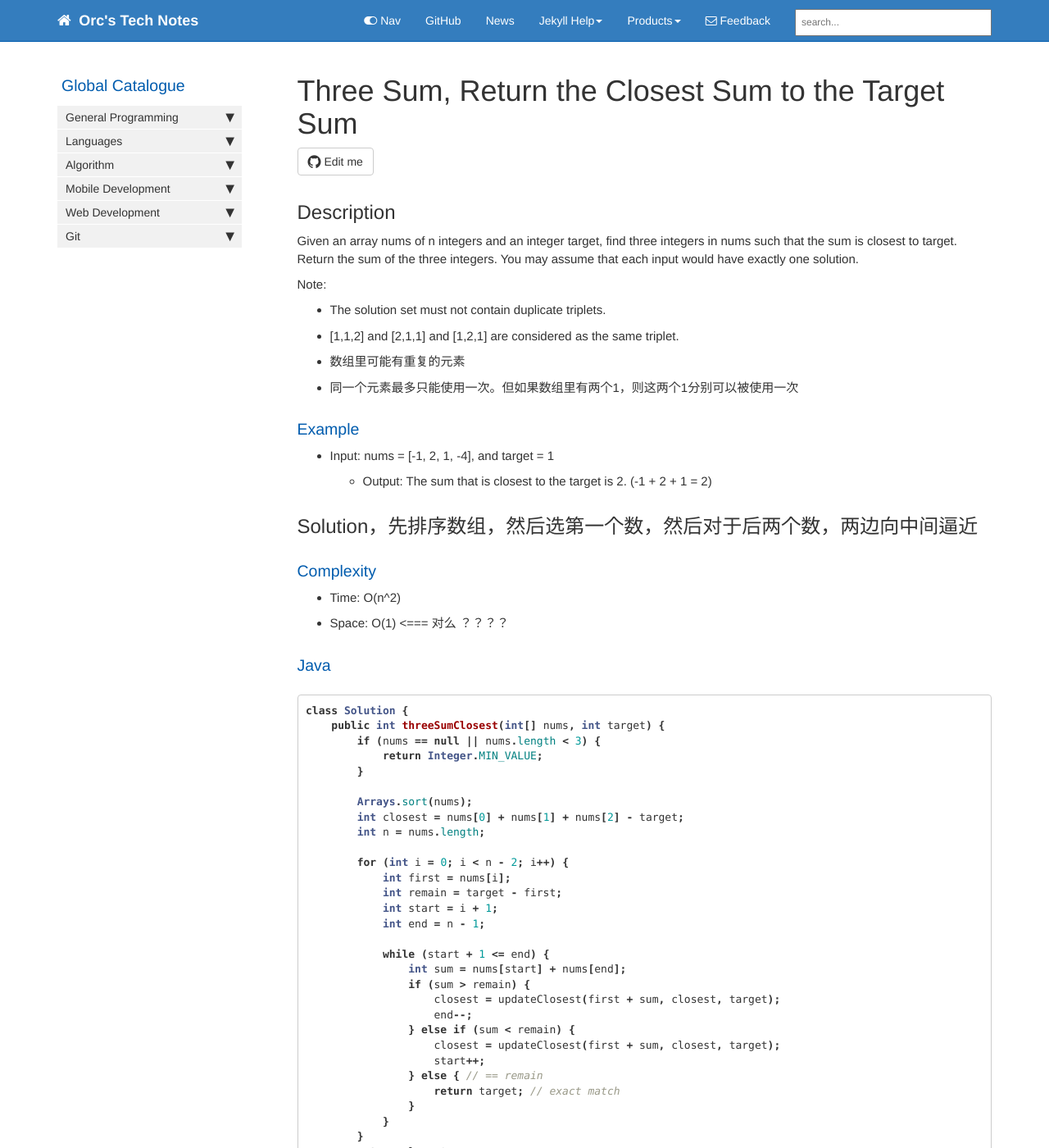
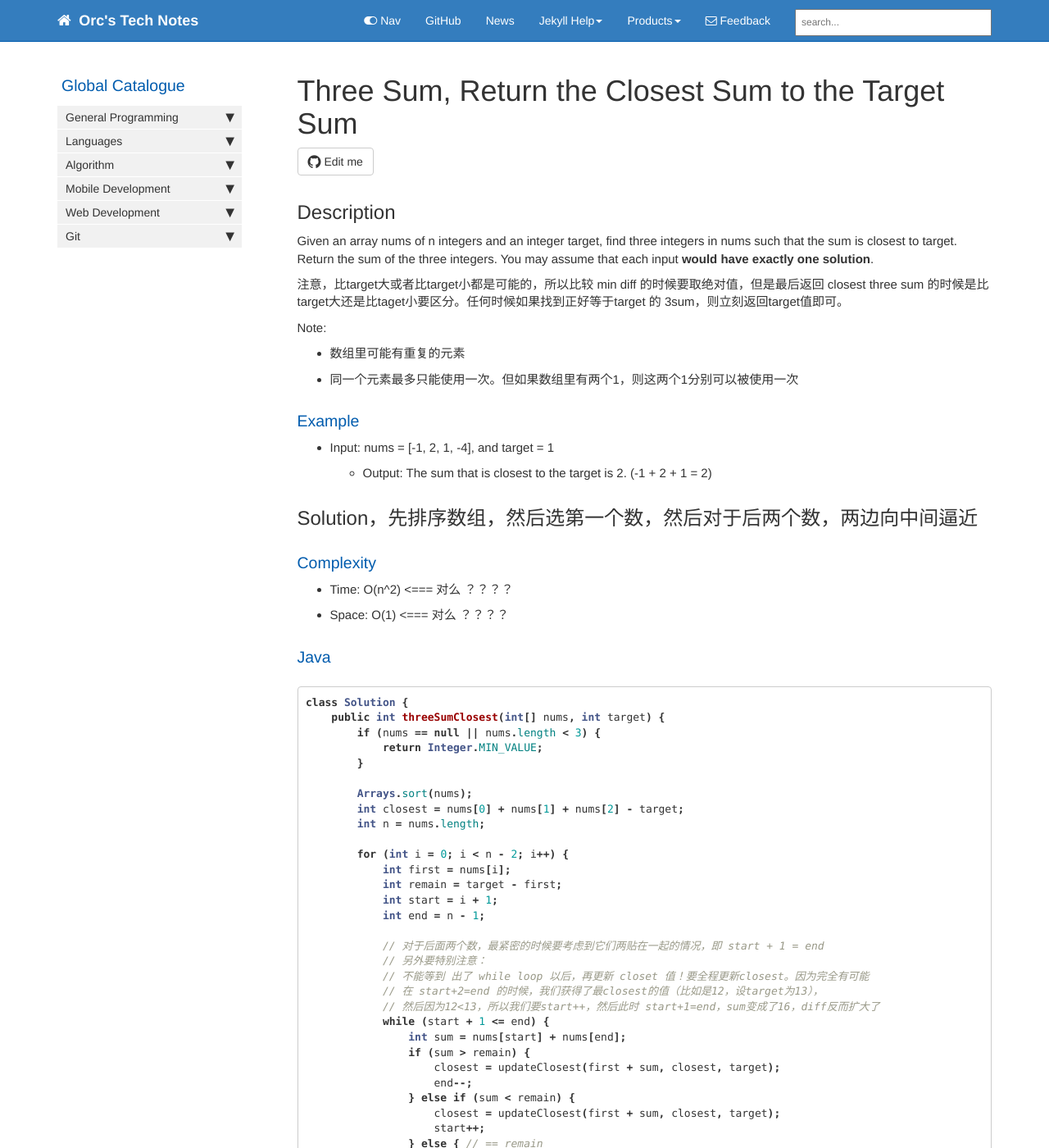
Before and after one commit to HungryOrc/hungryorc.github.io, a Jekyll site: the page built from pages/algorithm/algorithm_3Sum_closestSumToTarget.md, in a window 1280 px wide and 1400 px high. Shown: the whole window at 82% size. Built offline with Jekyll 4.4.1, drawn with Linux system fonts in a browser that asks for light colours; nearby versions of some CDN libraries; comment, search, counter and statistics services are not loaded.

Commit message:
Update algorithm_3Sum_closestSumToTarget.md

```diff
--- a/pages/algorithm/algorithm_3Sum_closestSumToTarget.md
+++ b/pages/algorithm/algorithm_3Sum_closestSumToTarget.md
@@ -10,11 +10,11 @@ toc: false
 ---
 
 ## Description
-Given an array nums of n integers and an integer target, find three integers in nums such that the sum is closest to target. Return the sum of the three integers. You may assume that each input would have exactly one solution.
+Given an array nums of n integers and an integer target, find three integers in nums such that the sum is closest to target. Return the sum of the three integers. You may assume that each input **would have exactly one solution**.
+
+注意，比target大或者比target小都是可能的，所以比较 min diff 的时候要取绝对值，但是最后返回 closest three sum 的时候是比target大还是比taget小要区分。任何时候如果找到正好等于target 的 3sum，则立刻返回target值即可。
 
 Note:
-* The solution set must not contain duplicate triplets.
-* [1,1,2] and [2,1,1] and [1,2,1] are considered as the same triplet.
 * 数组里可能有重复的元素
 * 同一个元素最多只能使用一次。但如果数组里有两个1，则这两个1分别可以被使用一次
 
@@ -25,7 +25,7 @@ Note:
 ## Solution，先排序数组，然后选第一个数，然后对于后两个数，两边向中间逼近
 
 ### Complexity
-* Time: O(n^2)
+* Time: O(n^2) <=== 对么 ？？？？
 * Space: O(1) <=== 对么 ？？？？
 
 ### Java
@@ -46,6 +46,11 @@ class Solution {
             int start = i + 1;
             int end = n - 1;
 
+            // 对于后面两个数，最紧密的时候要考虑到它们两贴在一起的情况，即 start + 1 = end
+            // 另外要特别注意：
+            // 不能等到 出了 while loop 以后，再更新 closet 值！要全程更新closest。因为完全有可能
+            // 在 start+2=end 的时候，我们获得了最closest的值（比如是12，设target为13），
+            // 然后因为12<13，所以我们要start++，然后此时 start+1=end，sum变成了16，diff反而扩大了
             while (start + 1 <= end) {
                 int sum = nums[start] + nums[end];
                 if (sum > remain) {
```
